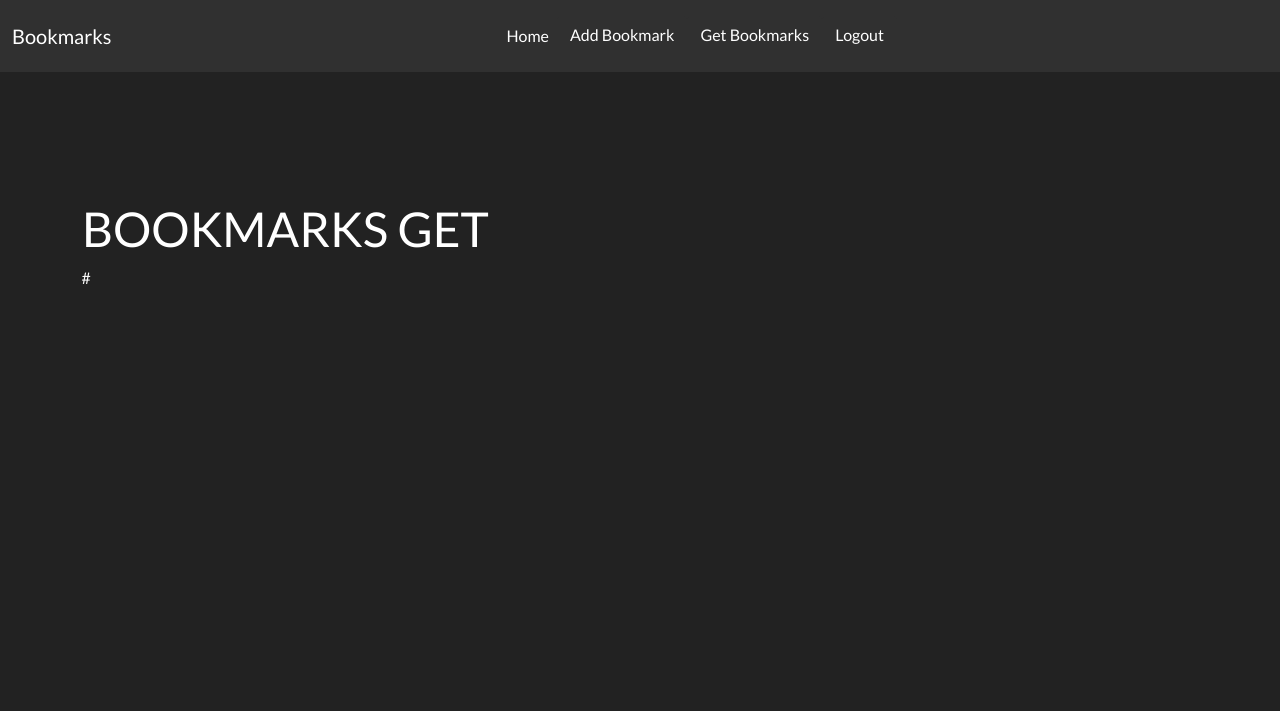
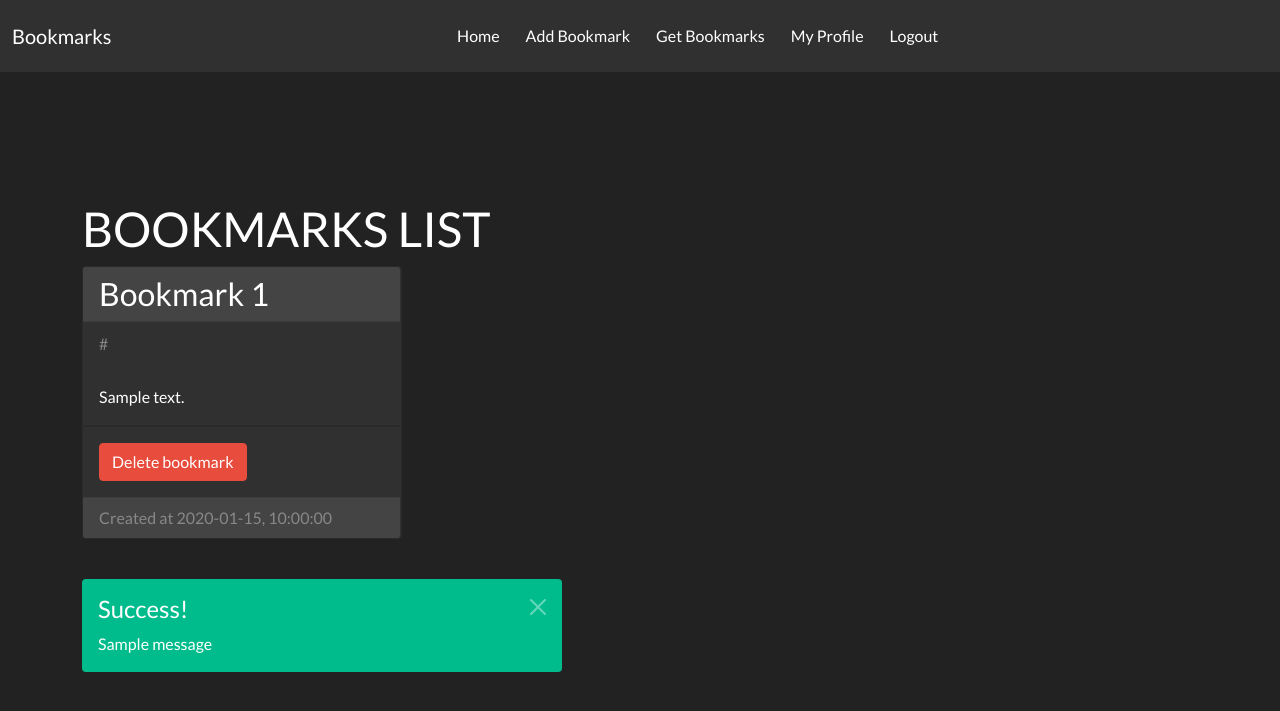
Before and after one commit to lukaszziobro89/bookmarks_flask_rest_api, a Flask app: template app/templates/bookmarks_get.html in a window 1280 px wide. Shown: the top 711 px of the page. Run offline with Flask 2, Linux system fonts and the light colour scheme; the template is opened without the code that fills it: values named after a table or form of the project are taken from there, others are empty; tables that the repository leaves empty hold one stand-in row (Sample ...); one stand-in notice (Sample message) is shown; some libraries are stand-ins or nearby versions.

Commit message:
added delete bookmark

```diff
--- a/app/services/profile.py
+++ b/app/services/profile.py
@@ -1,6 +1,6 @@
 from flask import Blueprint, jsonify
 from flask_jwt_extended import jwt_required
-
+# TODO micro blueprint name change to profile
 profile = Blueprint("micro", __name__, url_prefix="/api/v1/bookmarks/profile")
 
 
--- a/app/templates/bookmarks_get.html
+++ b/app/templates/bookmarks_get.html
@@ -10,16 +10,37 @@
     	<div class="container" id="wrapper">
             <div class="row">
 
-                <h1>BOOKMARKS GET</h1>
-
+                <h1>BOOKMARKS LIST</h1>
 
                           {% if bookmarks %}
                             {% for bookmark in bookmarks %}
+                                <div class="card mb-3" style="max-width: 20rem;">
+                                  <h3 class="card-header">Bookmark {{ bookmark.id }}</h3>
+                                  <div class="card-body">
+                                    <h6 class="card-subtitle text-muted">{{ bookmark.url }}</h6>
+                                  </div>
+                                  <div class="card-body">
+                                    <p class="card-text">{{ bookmark.body }}</p>
+                                  </div>
+                                  <ul class="list-group list-group-flush">
+                                  </ul>
+                                  <div class="card-body">
+                                  <form action="{{ url_for('bookmarks.delete_bookmark', bookmark_id=bookmark.id) }}" method="post">
+                                          <button type="submit" class="btn btn-danger">Delete bookmark</button>
+                                  </form>
 
-                                    {{ bookmark.url }}
+                                  </div>
+                                  <div class="card-footer text-muted">
+                                    Created at {{ bookmark.created_at.strftime('%Y-%m-%d, %H:%M:%S') }}
+                                  </div>
+                                </div>
 
                             {% endfor %}
                           {% endif %}
+
+        {% block content_messages %}
+            {{ super() }}
+        {% endblock %}
 
 
             </div>
--- a/app/templates/home.html
+++ b/app/templates/home.html
@@ -31,9 +31,9 @@
             <div class="collapse navbar-collapse" id="navbarColor02">
               <ul class="navbar-nav me-auto">
                 <li class="nav-item">
-                  <a class="nav-link active" href="{{ url_for('main.home') }}">Home
-                    <span class="visually-hidden">(current)</span>
-                  </a>
+                    <form action="{{ url_for('main.home') }}" >
+                        <button type="submit" class="btn btn-dark">Home</button>
+                    </form>
                 </li>
 
                 <li class="nav-item">
@@ -45,6 +45,12 @@
                 <li class="nav-item">
                     <form action="{{ url_for('bookmarks.handle_bookmarks') }}">
                         <button type="submit" class="btn btn-dark">Get Bookmarks</button>
+                    </form>
+                </li>
+
+                <li class="nav-item">
+                    <form action="{{ url_for('micro.my_profile') }}">
+                        <button type="submit" class="btn btn-dark">My Profile</button>
                     </form>
                 </li>
 
@@ -81,6 +87,7 @@
                     {% for category, message in messages %}
                         {% if category == 'success' %}
                             <div class="alert alert-dismissible alert-success" role="alert" style="max-width: 30rem;">
+                                <i class="bi-check-circle-fill"></i>
                                 <h4 class="alert-heading">Success!</h4>
                                 <p class="mb-0">{{ message }}</p>
                                 <button type="button" class="btn-close" data-bs-dismiss="alert" aria-label="Close"></button>
@@ -95,11 +102,20 @@
                         {% endif %}
                         {% if category == 'error' %}
                             <div class="alert alert-dismissible alert-danger" role="alert" style="max-width: 30rem;">
-                                <h4 class="alert-heading">Warning!</h4>
+                                <h4 class="alert-heading">Error!</h4>
                                 <p class="mb-0">{{ message }}</p>
                                 <button type="button" class="btn-close" data-bs-dismiss="alert" aria-label="Close"></button>
                             </div>
                         {% endif %}
+
+                        {% if category == 'primary' %}
+                            <div class="alert alert-dismissible alert-primary" role="alert" style="max-width: 30rem;">
+                              <h4 class="alert-heading">Deleted!</h4>
+                                <p class="mb-0">{{ message }}</p>
+                                <button type="button" class="btn-close" data-bs-dismiss="alert" aria-label="Close"></button>
+                            </div>
+                        {% endif %}
+
                     {% endfor %}
                 {% endif %}
             {% endwith %}
--- a/app/templates/welcome.html
+++ b/app/templates/welcome.html
@@ -68,7 +68,7 @@
 
                                 {% if category == 'success' %}
                                   <div class="alert alert-dismissible alert-success" role="alert" style="max-width: 30rem;">
-                                    <h4 class="alert-heading">Warning!</h4>
+                                    <h4 class="alert-heading">Success!</h4>
                                     <p class="mb-0">{{ message }}</p>
                                       <button type="button" class="btn-close" data-bs-dismiss="alert" aria-label="Close"></button>
                                   </div>
@@ -84,7 +84,7 @@
 
                                 {% if category == 'error' %}
                                   <div class="alert alert-dismissible alert-danger" role="alert" style="max-width: 30rem;">
-                                    <h4 class="alert-heading">Warning!</h4>
+                                    <h4 class="alert-heading">Error!</h4>
                                     <p class="mb-0">{{ message }}</p>
                                       <button type="button" class="btn-close" data-bs-dismiss="alert" aria-label="Close"></button>
                                   </div>
```
Also changed, not shown: app/bookmarks.py (+16 -1 lines), app/bookmarks.db.
